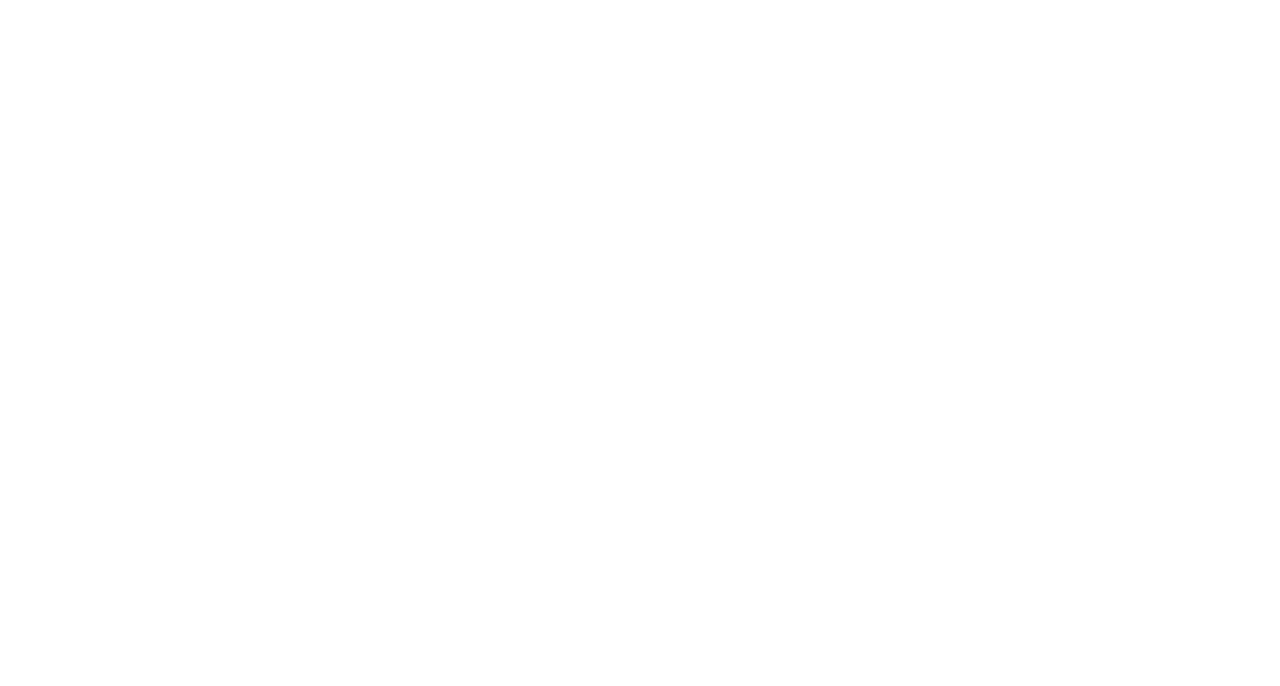
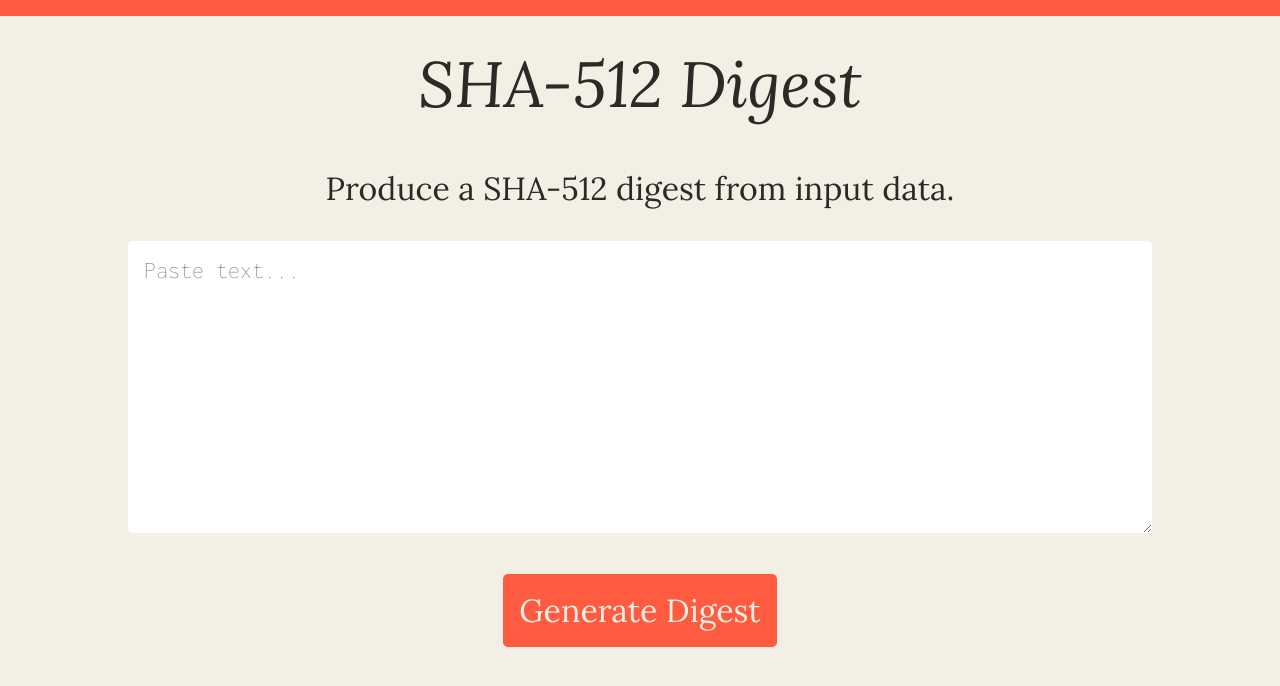
Before and after one commit to micchickenburger/cryptotools, a plain HTML site: page public/index.html in a window 1280 px wide. Drawn offline with Linux system fonts and the light colour scheme.

Commit message:
feat: create initial layout with support for sha-512 hashing via webcrypto api and result copy

```diff
--- a/public/index.html
+++ b/public/index.html
@@ -3,9 +3,24 @@
   <head>
     <meta charset="utf-8">
     <title>Crypto Tools</title>
-    <script src="lib/script.js"></script>
+    <link rel="stylesheet" href="/lib/styles.css">
   </head>
   <body>
-
+    <div id="loader"></div>
+    <main>
+      <h1>SHA-512 Digest</h1>
+      <p>Produce a SHA-512 digest from input data.</p>
+      <textarea id="from" rows="10" placeholder="Paste text..."></textarea>
+      <button>Generate Digest</button>
+      <div id="result">
+        <div class="content"></div>
+        <a href="#" class="copy">
+          <svg fill="#ff5b40" viewBox="0 0 507.9 507.9"><g><g><path d="M445.299,73.5h-74.8V14.1c0-7.8-6.3-14.1-14.1-14.1h-293.7c-7.8,0-14.1,6.3-14.1,14.1v390.8c0,7.8,6.3,14.1,14.1,14.1 h59.3v74.8c0,7.8,6.3,14.1,14.1,14.1h213.3c3.7,0,7.3-1.5,10-4.1l95.8-95.8c2.6-2.6,4.1-6.2,4.1-10V87.6 C459.399,79.8,453.099,73.5,445.299,73.5z M121.999,87.6v303.2h-45.2V28.2h265.5v45.3h-206.1 C128.399,73.5,121.999,79.8,121.999,87.6z M363.599,459.8v-47.7h47.7L363.599,459.8z M431.199,383.9h-81.7 c-7.8,0-14.1,6.3-14.1,14.1v81.7h-185.1v-378h280.9V383.9z" /></g></g><g><g><path d="M385.199,151h-188.9c-7.8,0-14.1,6.3-14.1,14.1c0,7.8,6.3,14.1,14.1,14.1h188.9c7.8,0,14.1-6.3,14.1-14.1 S392.999,151,385.199,151z" /></g></g><g><g><path d="M385.199,229.9h-188.9c-7.8,0-14.1,6.3-14.1,14.1s6.3,14.1,14.1,14.1h188.9c7.8,0,14.1-6.3,14.1-14.1 S392.999,229.9,385.199,229.9z" /></g></g><g><g><path d="M385.199,308.7h-188.9c-7.8,0-14.1,6.3-14.1,14.1c0,7.8,6.3,14.1,14.1,14.1h188.9c7.8,0,14.1-6.3,14.1-14.1 S392.999,308.7,385.199,308.7z" /></g></g><g><g><path d="M283.199,387.5h-86.9c-7.8,0-14.1,6.3-14.1,14.1s6.3,14.1,14.1,14.1h86.9c7.8,0,14.1-6.3,14.1-14.1 C297.299,393.8,290.999,387.5,283.199,387.5z" /></g></g></svg>
+          <span>Copy</span>
+        </a>
+      </div>
+    </main>
+    <footer></footer>
+    <script src="/lib/script.js"></script>
   </body>
 </html>
--- a/public/lib/script.js
+++ b/public/lib/script.js
@@ -1,2 +1,2 @@
-"use strict";(()=>{console.log("test");})();
+"use strict";(()=>{var S=(e,t)=>()=>(t||e((t={exports:{}}).exports,t),t.exports);var i=(e,t,n)=>new Promise((r,c)=>{var s=o=>{try{a(n.next(o))}catch(l){c(l)}},f=o=>{try{a(n.throw(o))}catch(l){c(l)}},a=o=>o.done?r(o.value):Promise.resolve(o.value).then(s,f);a((n=n.apply(e,t)).next())});var q=S(p=>{var m=document.querySelector("#loader"),h=e=>{m&&(m.style.width=`${e}%`)},g=e=>{h(100);let t=document.querySelector("#result");if(t){let n=t.querySelector(".content");n&&(n.textContent=e),d(),t.style.opacity="100%"}},d=(e="Copy")=>{let t=document.querySelector("#result .copy span");t&&(t.textContent=e)},u=document.querySelector("#result > a.copy");u==null||u.addEventListener("click",e=>i(p,null,function*(){var r;e.preventDefault();let t=e.currentTarget.parentElement,n=(r=t==null?void 0:t.querySelector(".content"))==null?void 0:r.textContent;if(n)try{yield navigator.clipboard.writeText(n),d("Copied!")}catch(c){d("Error: You will have to copy manually :(")}}));function x(e){return i(this,null,function*(){let t=new TextEncoder().encode(e),n=yield crypto.subtle.digest("SHA-256",t);return Array.from(new Uint8Array(n)).map(s=>s.toString(16).padStart(2,"0")).join("")})}var y=document.querySelector("button");y==null||y.addEventListener("click",()=>{var t;h(0);let e=(t=document.querySelector("textarea"))==null?void 0:t.value;e&&x(e).then(n=>{g(n)})})});q();})();
 //# sourceMappingURL=script.js.map
--- /dev/null
+++ b/public/lib/styles.css
@@ -0,0 +1,107 @@
+:root {
+  --red: #ff5b40;
+  --white: #f4efe4;
+  --grey: #2c2a27;
+}
+
+@font-face {
+  font-family: 'Lora';
+  font-display: block;
+  src: url('/lib/fonts/Lora-VariableFont_wght.ttf') format('truetype-variations');
+  unicode-range: U+0000-00FF, U+0131, U+0152-0153, U+02BB-02BC, U+02C6, U+02DA, U+02DC, U+0304, U+0308, U+0329, U+2000-206F, U+2074, U+20AC, U+2122, U+2191, U+2193, U+2212, U+2215, U+FEFF, U+FFFD;
+}
+
+@font-face {
+  font-family: 'Lora';
+  font-display: block;
+  font-style: italic;
+  src: url('/lib/fonts/Lora-Italic-VariableFont_wght.ttf') format('truetype-variations');
+  unicode-range: U+0000-00FF, U+0131, U+0152-0153, U+02BB-02BC, U+02C6, U+02DA, U+02DC, U+0304, U+0308, U+0329, U+2000-206F, U+2074, U+20AC, U+2122, U+2191, U+2193, U+2212, U+2215, U+FEFF, U+FFFD;
+}
+
+@font-face {
+  font-family: 'Inconsolata';
+  font-display: block;
+  src: url('/lib/fonts/Inconsolata-VariableFont_wdth,wght.ttf') format('truetype-variations');
+}
+
+html, body { padding: 0; margin: 0; }
+
+body {
+  font: 100 2rem 'Lora', serif;
+  background: var(--white);
+  color: var(--grey);
+}
+
+::selection {
+  background: var(--red);
+  color: var(--white);
+}
+
+input:focus, textarea:focus, select:focus {
+  outline: dashed 5px var(--red);
+}
+
+h1, h2, h3, h4, h5 {
+  font-style: italic;
+  font-weight: 100;
+}
+
+a {
+  text-decoration: none;
+  color: var(--red);
+}
+
+#loader {
+  position: fixed;
+  top: 0;
+  left: 0;
+  width: 100%;
+  height: 1rem;
+  transition: width 250ms ease-in-out;
+  background: var(--red);
+}
+
+main {
+  width: 80vw;
+  max-width: 1200px;
+  margin: 2rem auto;
+  text-align: center;
+}
+
+textarea {
+  width: calc(100% - 2rem);
+  border-radius: 5px;
+  border: 0;
+  padding: 1rem;
+  font: 200 1.5rem 'Inconsolata', monospace;
+  color: var(--grey);
+}
+
+button {
+  background: var(--red);
+  border: 0;
+  outline: 0;
+  font: 100 2rem 'Lora', serif;
+  border-radius: 5px;
+  padding: 1rem;
+  margin: 2rem 0;
+  color: var(--white);
+  cursor: pointer;
+}
+
+#result {
+  font-family: 'Inconsolata', monospace;
+  background: var(--grey);
+  color: var(--white);
+  padding: 2rem;
+  border-radius: 5px;
+  word-break: break-all;
+  opacity: 0;
+  transition: opacity 250ms ease-in-out;
+}
+#result .copy {
+  display: inline-block;
+  margin-top: 1rem;
+}
+#result svg { width: 24px; }
```
Also changed, not shown: src/index.ts (+54 -1 lines), public/lib/fonts/Inconsolata-VariableFont_wdth,wght.ttf (added), public/lib/fonts/Lora-Italic-VariableFont_wght.ttf (added), public/lib/fonts/Lora-VariableFont_wght.ttf (added), 1 other file.
